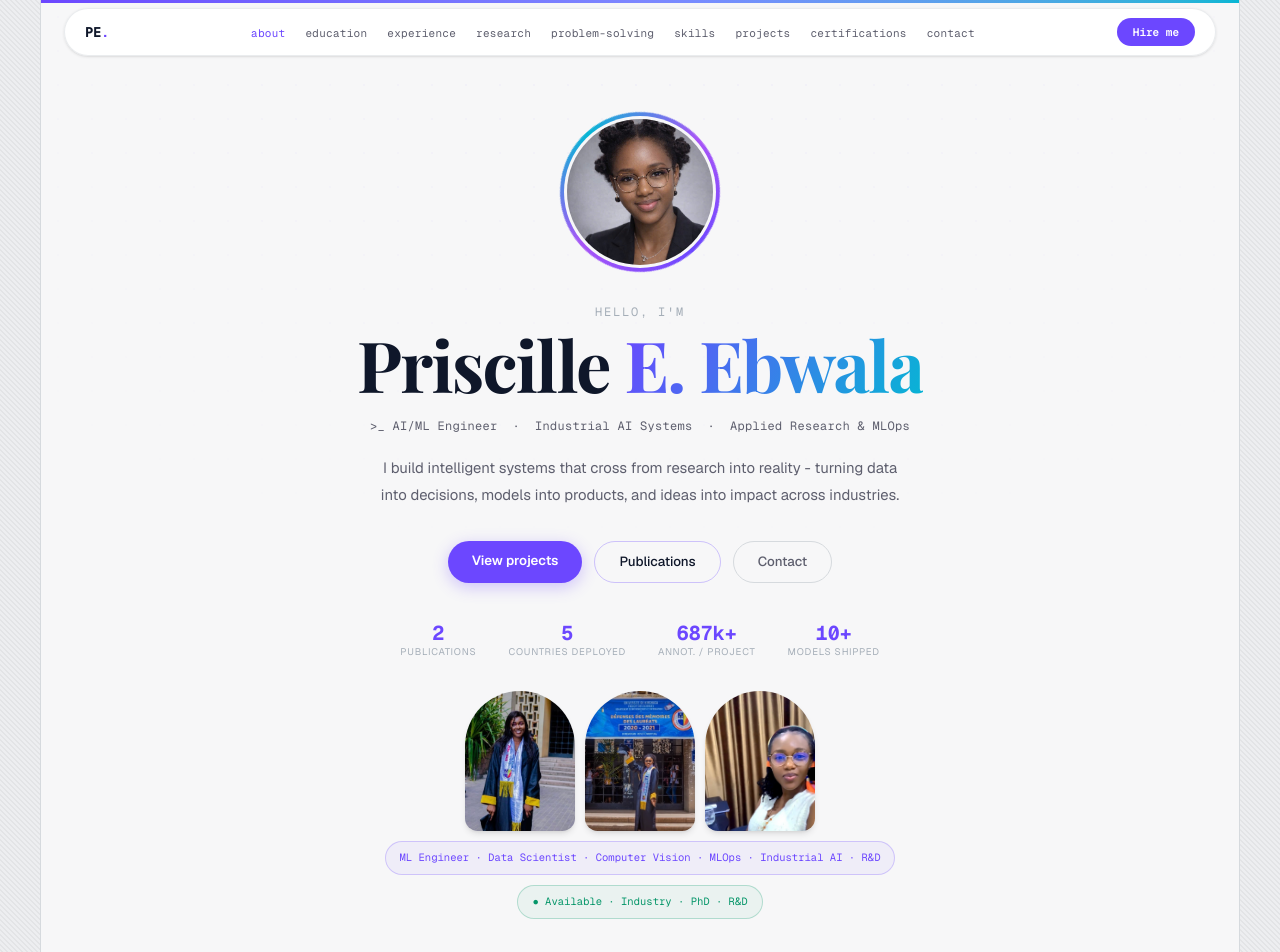
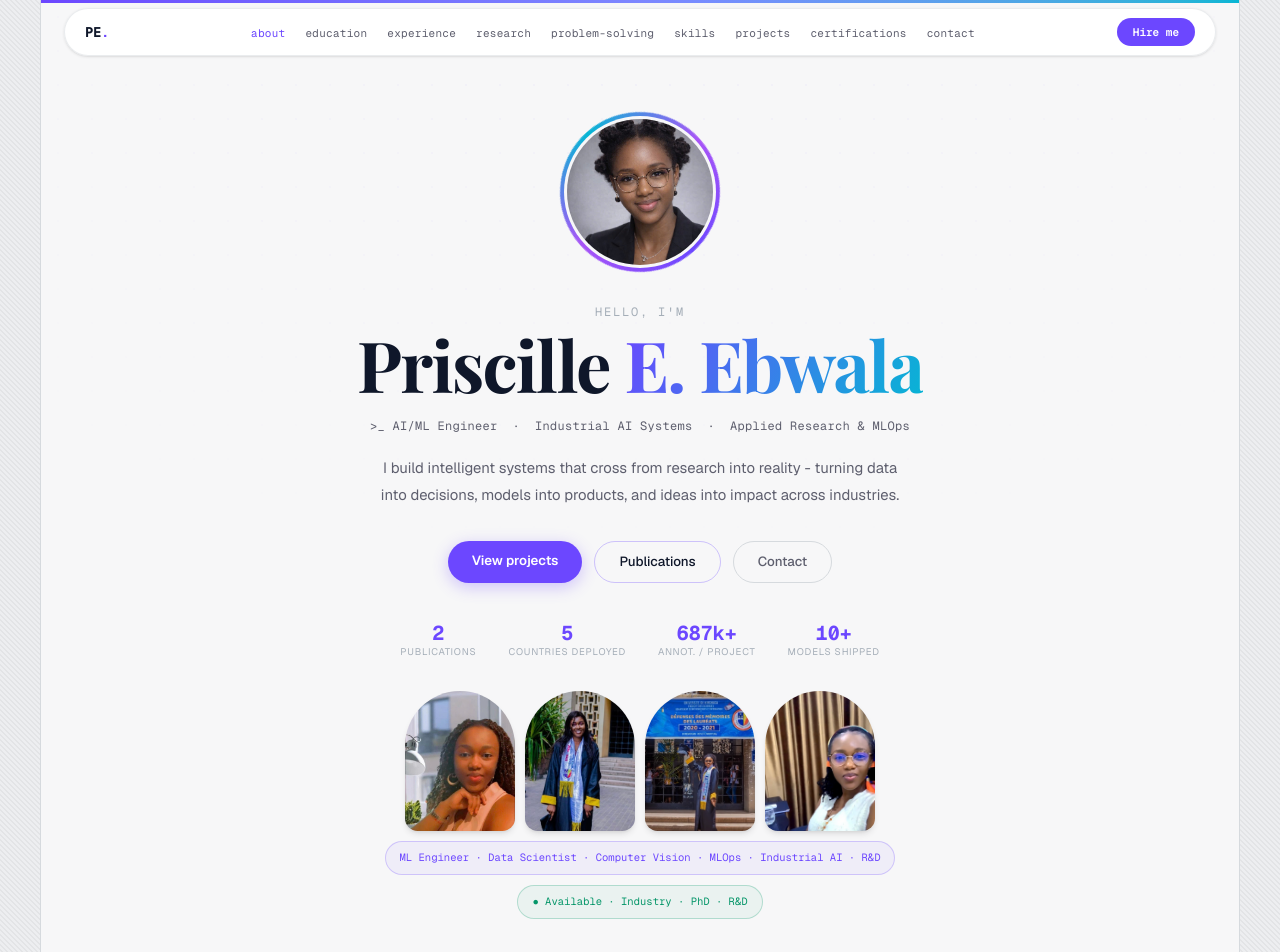
Before and after one commit to PRISCILLE7/priscille-portfolio, a Next.js app: page / in a window 1280 px wide. Shown: the top 952 px of the page. Built offline with nearby package versions, Linux system fonts and the light colour scheme.

Commit message:
Hero: add image5 to photo strip, fix crop position

```diff
--- a/components/Hero.tsx
+++ b/components/Hero.tsx
@@ -141,9 +141,10 @@ export default function Hero() {
         transition={{ delay: 0.75, duration: 0.5 }}
         className="relative z-10 flex gap-2.5 items-center justify-center px-6 pb-10 flex-wrap w-full max-w-3xl"
       >
-        {["/image4.jpg", "/image2.jpg", "/image3.jpg"].map((src, i) => (
-          <div key={i} className="w-[110px] h-[140px] rounded-[70px_70px_16px_16px] overflow-hidden shadow-md flex-shrink-0">
-            <Image src={src} alt="Priscille" width={110} height={140} className="w-full h-full object-cover object-[center_15%]" />
+        {["/image5.jpg", "/image4.jpg", "/image2.jpg", "/image3.jpg"].map((src, i) => (
+          <div key={i} className="w-[110px] h-[140px] rounded-[70px_70px_16px_16px] overflow-hidden shadow-md flex-shrink-0 bg-[#EDEEF0]">
+            <Image src={src} alt="Priscille" width={110} height={140}
+              className={`w-full h-full object-cover ${i === 0 ? "object-[center_10%]" : "object-[center_15%]"}`} />
           </div>
         ))}
         <span className="font-mono text-[0.66rem] text-purple border border-purple/25 bg-purple/5 px-3.5 py-2 rounded-full whitespace-nowrap">
```
